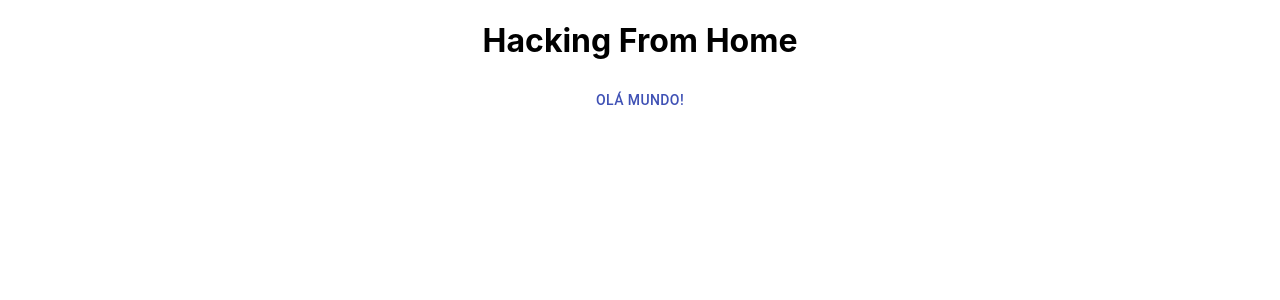
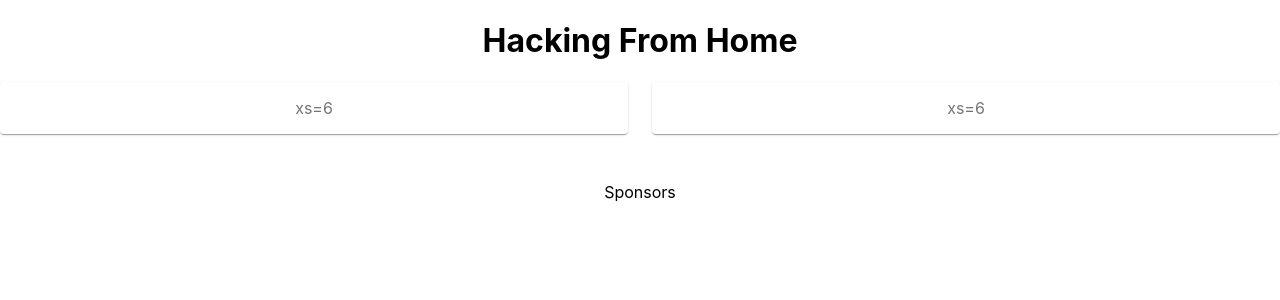
Before and after one commit to hackingfromhome/hackingfromhome.github.io, a React (Create React App) app: page / in a window 1280 px wide. Shown: the top 300 px of the page. Built offline with nearby package versions, Linux system fonts and the light colour scheme.

Commit message:
Implement Grid

```diff
--- a/src/home.jsx
+++ b/src/home.jsx
@@ -1,8 +1,40 @@
 import React from 'react';
-import { Button } from '@material-ui/core';
+import Grid from '@material-ui/core/Grid';
+import { makeStyles } from '@material-ui/core/styles';
+import { Paper } from '@material-ui/core';
 
-const Navbar = () => {
-  return <Button color="primary">Olá Mundo!</Button>;
+const useStyles = makeStyles((theme) => ({
+  root: {
+    flexGrow: 1,
+  },
+  paper: {
+    padding: theme.spacing(2),
+    textAlign: 'center',
+    color: theme.palette.text.secondary,
+  },
+  footer: {
+    backgroundColor: theme.palette.background.paper,
+    padding: theme.spacing(6),
+  },
+}));
+
+const Home = () => {
+  const classes = useStyles();
+  return (
+     <div className={classes.root}>
+      <Grid container spacing={3}>
+        <Grid item xs={6}>
+          <Paper className={classes.paper}>xs=6</Paper>
+        </Grid>
+        <Grid item xs={6}>
+          <Paper className={classes.paper}>xs=6</Paper>
+        </Grid>
+      </Grid>
+      < footer className={classes.footer} >
+        Sponsors
+      </footer >
+      </div>
+  );
 }
 
-export default Navbar;
+export default Home;
```
